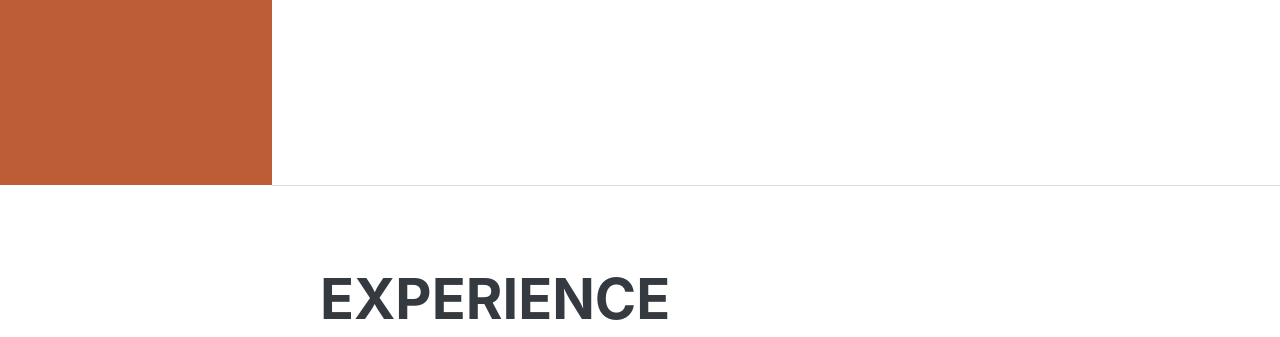
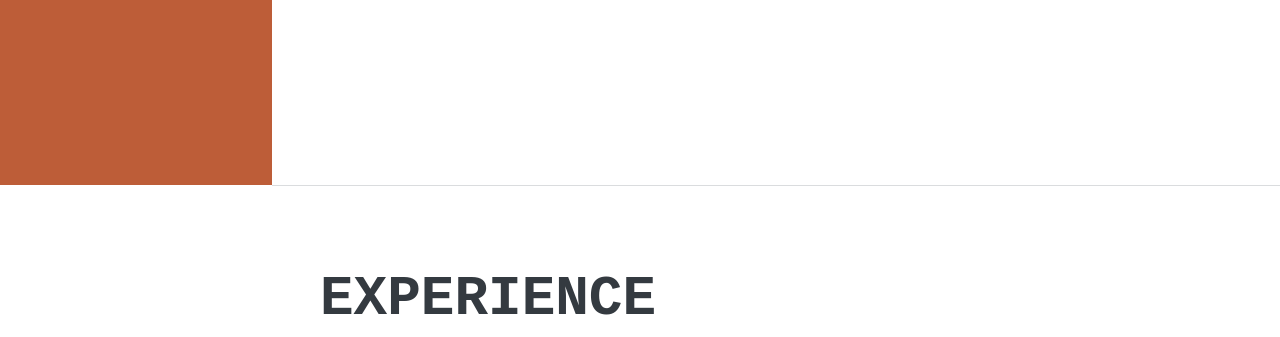
Before and after one commit to fairban0/201, a plain HTML site: page index.html in a window 1280 px wide. Shown: the part 615-952 px from the top of the page. Drawn offline with nearby package versions, Linux system fonts and the light colour scheme; files that its build step writes are made by us from their sources; a web font is replaced by a local one.

Commit message:
Add files via upload

```diff
--- a/index.html
+++ b/index.html
@@ -14,6 +14,7 @@
         <link href="https://fonts.googleapis.com/css?family=Muli:400,400i,800,800i" rel="stylesheet" type="text/css" />
         <!-- Core theme CSS (includes Bootstrap)-->
         <link href="css/styles.css" rel="stylesheet" />
+        <link href="css/mystyles.css" rel="stylesheet"
     </head>
     <body id="page-top">
         <!-- Navigation-->
```
